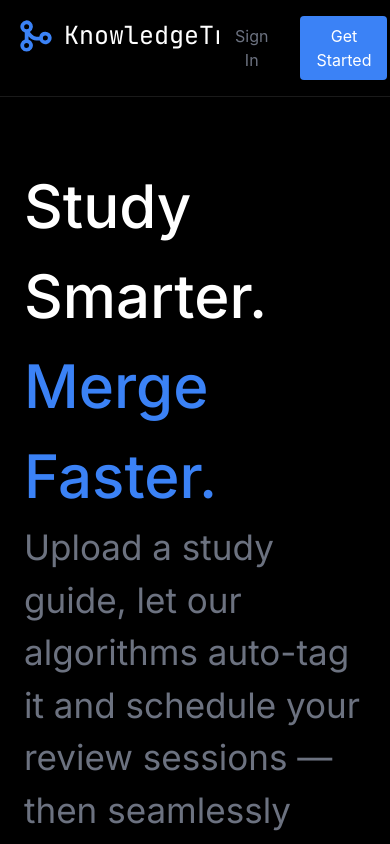
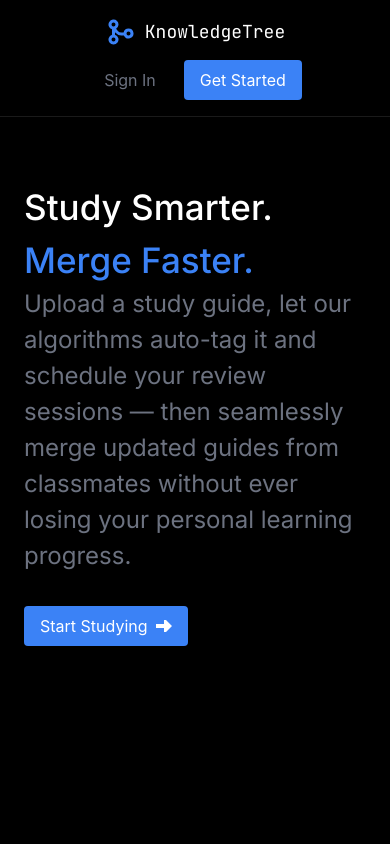
Before and after one commit to lsc27Hunter/knowledge-tree, a React (Vite) app in the folder client/: page / in a window 390 px wide. Shown: the top 844 px of the page. Built offline with nearby package versions, Linux system fonts and the light colour scheme; no server answers.

Commit message:
mobile responsiveness styling

```diff
--- a/client/src/components/ui/About.tsx
+++ b/client/src/components/ui/About.tsx
@@ -1,11 +1,11 @@
 export function About() {
   return (
     <div className="font-inter ">
-      <div className="text-about font-medium">
+      <div className="text-about-2 font-medium sm:text-about">
         <div className="text-white">Study Smarter.</div>
         <div className="text-accent">Merge Faster.</div>
       </div>
-      <div className="font-inter text-about-2 text-primary-light-grey">
+      <div className="font-inter text-regular sm:text-about-2 text-primary-light-grey">
         Upload a study guide, let our algorithms auto-tag it and schedule your
         review sessions — then seamlessly merge updated guides from classmates
         without ever losing your personal learning progress.
--- a/client/src/components/ui/Button.tsx
+++ b/client/src/components/ui/Button.tsx
@@ -8,6 +8,8 @@ interface ButtonProps {
   icon?: string;
   iconPosition?: "left" | "right";
   iconSize?: string;
+  iconOnlyOnMobile?: boolean;
+  ariaLabel?: string;
   to?: string;
   onClick?: () => void;
 }
@@ -20,6 +22,8 @@ export function Button({
   icon,
   iconPosition = "right",
   iconSize = "w-4 h-4",
+  iconOnlyOnMobile = false,
+  ariaLabel,
   to,
   onClick,
 }: ButtonProps) {
@@ -52,13 +56,16 @@ export function Button({
           navigate(to);
         }
       }}
-      className={`${bgClasses[color]} ${textClasses[textColor]} ${widthClasses[width]} py-2 px-4 rounded flex items-center justify-center gap-2`}
+      aria-label={iconOnlyOnMobile ? (ariaLabel ?? text) : undefined}
+      className={`${bgClasses[color]} ${textClasses[textColor]} ${widthClasses[width]} ${iconOnlyOnMobile ? "p-2 sm:px-4 sm:py-2" : "py-2 px-4"} rounded flex items-center justify-center gap-2`}
     >
       {icon && iconPosition === "left" && (
         <img src={icon} alt="" className={iconSize} />
       )}
 
-      {text}
+      <span className={iconOnlyOnMobile ? "hidden sm:inline" : undefined}>
+        {text}
+      </span>
 
       {icon && iconPosition === "right" && (
         <img src={icon} alt="" className={iconSize} />
--- a/client/src/components/ui/Logo.tsx
+++ b/client/src/components/ui/Logo.tsx
@@ -3,10 +3,14 @@ import knowledgeTreeIcon from "../../assets/git_knowledgetree-icon.svg";
 export function Logo() {
   return (
     <div
-      className={`flex items-center gap-2 text-white font-jetbrains text-title-small`}
+      className={`flex items-center gap-2 text-white font-jetbrains text-lg sm:text-title-small`}
     >
-      <img src={knowledgeTreeIcon} alt="KnowledgeTree" className="w-10 h-10" />
-      <h1>KnowledgeTree</h1>
+      <img
+        src={knowledgeTreeIcon}
+        alt="KnowledgeTree"
+        className="h-8 w-8 sm:h-10 sm:w-10"
+      />
+      <h1 className="leading-none">KnowledgeTree</h1>
     </div>
   );
 }
--- a/client/src/components/ui/Navbar.tsx
+++ b/client/src/components/ui/Navbar.tsx
@@ -11,14 +11,22 @@ interface NavbarProps {
 }
 
 export function Navbar({ version, userButton }: NavbarProps) {
+  const isLanding = version === "Landing";
+
   return (
-    <div className="sticky top-0 z-50 flex w-full bg-background/95 p-4 border-b border-primary-grey backdrop-blur">
-      <Link to="/" aria-label="Go to home">
+    <div
+      className={`sticky top-0 z-50 flex w-full gap-3 border-b border-primary-grey bg-background/95 p-4 backdrop-blur ${isLanding ? "flex-col items-center sm:flex-row" : "flex-wrap items-center"}`}
+    >
+      <Link
+        to="/"
+        aria-label="Go to home"
+        className="flex shrink-0 items-center"
+      >
         <Logo />
       </Link>
 
       {version === "Landing" ? (
-        <div className="flex gap-4 ml-auto">
+        <div className="flex w-full flex-wrap items-center justify-center gap-3 sm:ml-auto sm:w-auto sm:flex-nowrap sm:justify-end sm:gap-4">
           <Button
             text="Sign In"
             width="fit"
@@ -35,7 +43,7 @@ export function Navbar({ version, userButton }: NavbarProps) {
           />
         </div>
       ) : version === "Dashboard" ? (
-        <div className="flex gap-4 ml-auto items-center">
+        <div className="ml-auto flex flex-wrap items-center justify-end gap-3 sm:flex-nowrap sm:gap-4">
           <Button
             text="Upload Deck"
             width="fit"
@@ -43,6 +51,7 @@ export function Navbar({ version, userButton }: NavbarProps) {
             textColor="white"
             icon={UploadIcon}
             iconPosition="right"
+            iconOnlyOnMobile
           />
           {userButton}
         </div>
--- a/client/src/pages/Dashboard.tsx
+++ b/client/src/pages/Dashboard.tsx
@@ -1,6 +1,6 @@
 import { UserButton, useUser } from "@clerk/react";
 
-import { useState } from "react";
+import { useEffect, useRef, useState } from "react";
 
 import { Navbar } from "../components/ui/Navbar";
 import { DeckCard } from "../components/ui/DeckCard";
@@ -12,6 +12,29 @@ import Danger from "../assets/danger.svg";
 export default function DashboardPage() {
   const { isLoaded, user } = useUser();
   const [sortingOption, setSortingOption] = useState("Due Date");
+  const [isSortMenuOpen, setIsSortMenuOpen] = useState(false);
+  const sortMenuRef = useRef<HTMLDivElement>(null);
+
+  const sortingOptions = ["Due Date", "Mastery", "Last Studied"];
+
+  useEffect(() => {
+    const closeMenuOnOutsideClick = (event: MouseEvent | TouchEvent) => {
+      if (
+        sortMenuRef.current &&
+        !sortMenuRef.current.contains(event.target as Node)
+      ) {
+        setIsSortMenuOpen(false);
+      }
+    };
+
+    document.addEventListener("mousedown", closeMenuOnOutsideClick);
+    document.addEventListener("touchstart", closeMenuOnOutsideClick);
+
+    return () => {
+      document.removeEventListener("mousedown", closeMenuOnOutsideClick);
+      document.removeEventListener("touchstart", closeMenuOnOutsideClick);
+    };
+  }, []);
 
   if (!isLoaded) {
     return (
@@ -114,7 +137,7 @@ export default function DashboardPage() {
     <div>
       <Navbar version="Dashboard" userButton={<UserButton />} />
 
-      <h2 className="font-inter text-white text-title-medium font-medium mx-15 mt-15">
+      <h2 className="font-inter text-white text-title-medium font-medium mx-15 mt-15 sm:text-regular">
         {userData.userFirstName
           ? `${userData.userFirstName}'s decks`
           : "My decks"}
@@ -166,18 +189,41 @@ export default function DashboardPage() {
           </div>
         </div>
       </div>
-      <label htmlFor="sortingOptions" className="mx-15 mt-2 flex justify-end">
-        <select
-          id="sortingOptions"
-          className="rounded-lg bg-background p-2 text-white focus:outline-none focus:ring-2 focus:ring-accent mx-2"
-          value={sortingOption}
-          onChange={(e) => setSortingOption(e.target.value)}
-        >
-          <option value="Due Date">Sort by Due Date</option>
-          <option value="Mastery">Sort by Mastery</option>
-          <option value="Last Studied">Sort by Last Studied</option>
-        </select>
-      </label>
+      <div className="mx-4 mt-2 flex justify-center sm:mx-15 sm:justify-end">
+        <div className="relative" ref={sortMenuRef}>
+          <button
+            type="button"
+            className="rounded-lg bg-background px-4 py-2 text-white focus:outline-none focus:ring-2 focus:ring-accent"
+            aria-haspopup="menu"
+            aria-expanded={isSortMenuOpen}
+            onClick={() => setIsSortMenuOpen((open) => !open)}
+          >
+            Sort by {sortingOption} v
+          </button>
+
+          {isSortMenuOpen ? (
+            <div
+              role="menu"
+              className="absolute left-1/2 top-full z-40 mt-2 w-48 -translate-x-1/2 rounded-lg border border-primary-grey bg-background p-1 shadow-lg sm:left-auto sm:right-0 sm:translate-x-0"
+            >
+              {sortingOptions.map((option) => (
+                <button
+                  key={option}
+                  type="button"
+                  role="menuitem"
+                  className="block w-full rounded-md px-3 py-2 text-left text-white hover:bg-primary-grey"
+                  onClick={() => {
+                    setSortingOption(option);
+                    setIsSortMenuOpen(false);
+                  }}
+                >
+                  Sort by {option}
+                </button>
+              ))}
+            </div>
+          ) : null}
+        </div>
+      </div>
       <div className="mx-15 mt-15 grid grid-cols-1 gap-15 md:grid-cols-2 xl:grid-cols-3">
         {decks.map((deck) => (
           <DeckCard key={deck.id} deckData={deck} />
```
